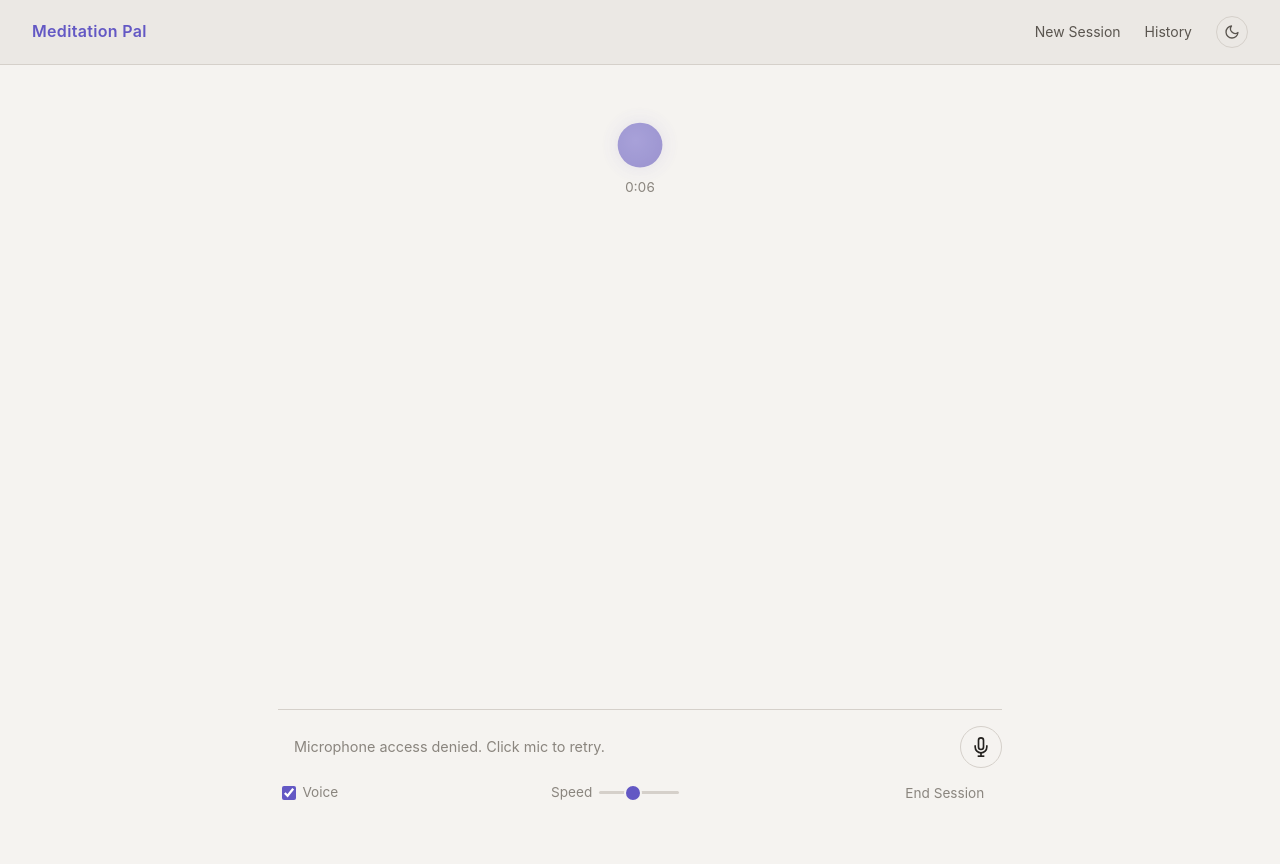
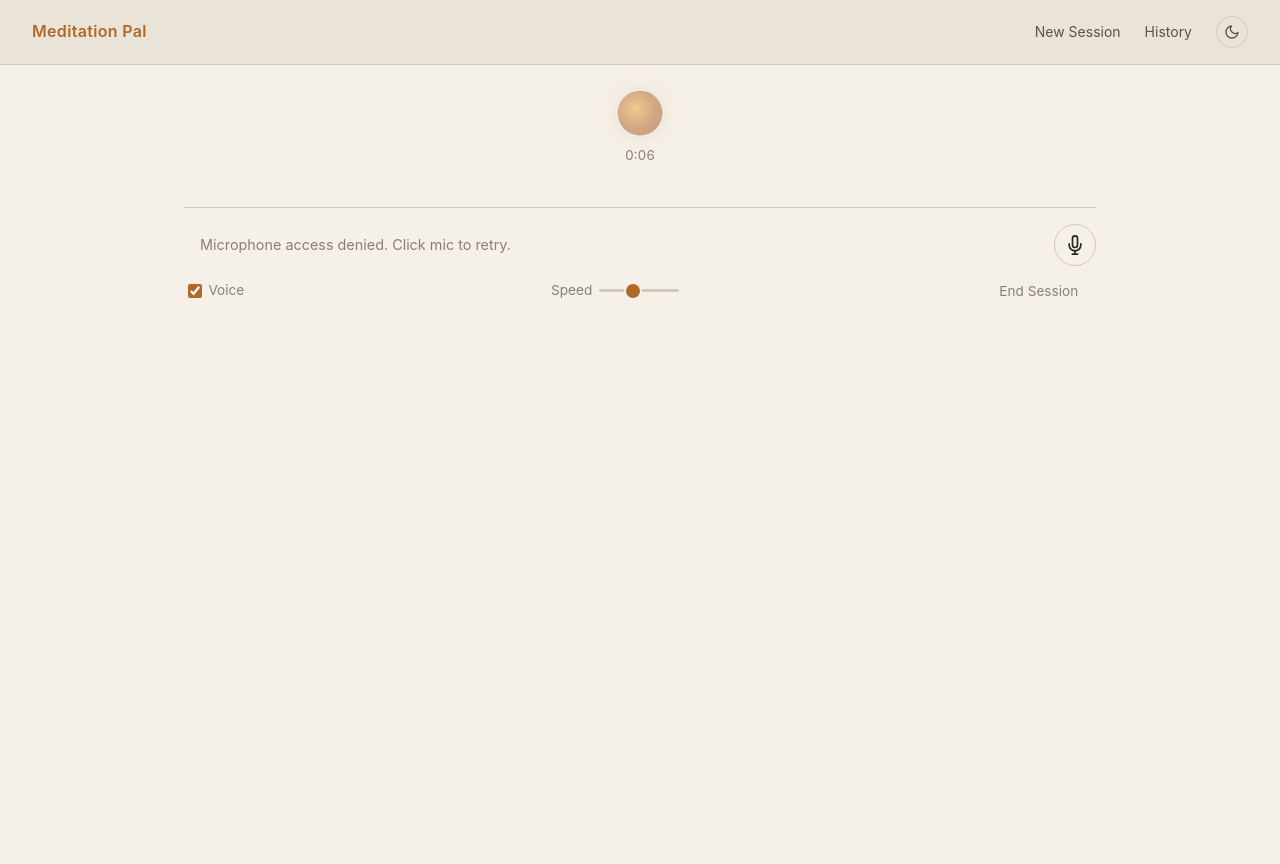
Before and after one commit to akrusz/meditation-pal, a Flask app: page /session in a window 1280 px wide. After the commit the page ends 298 px from the top, so only its background shows below. Run offline with Flask 3, Linux system fonts and the light colour scheme; parts of the project's set-up code (start-up, migrations or seed data) failed here and were passed over; some libraries are stand-ins or nearby versions.

Commit message:
Orange color scheme.

```diff
--- a/src/facilitation/prompts.py
+++ b/src/facilitation/prompts.py
@@ -68,8 +68,8 @@
 
 Silence mode — [HOLD] signal:
 Sometimes the meditator will want to sit in silence without facilitation. They might say \
-things like "let me sit with this", "hold space for me", "I want to go deeper on my own", \
-"I'm going quiet", "just be here with me", or any other way of requesting quiet time.
+things like "let me sit with this", "hold space for me", "hold on a bit", \
+"I'm going to be quiet", "just be here with me", or any other way of requesting quiet time.
 
 When you detect this intent, prefix your response with [HOLD] followed by a brief, warm \
 acknowledgment. For example:
@@ -86,8 +86,8 @@
 User: "There's some tension in my shoulders"
 Assistant: "What's that tension like?"
 
-User: "It feels kind of tight, like something is holding"
-Assistant: "And when you notice that holding... what happens?"
+User: "It feels kind of tight, like there's a part of me holding onto something"
+Assistant: "And when you notice that holding-on... what happens?"
 
 User: "It's starting to soften a little"
 Assistant: "Just letting that continue, however it wants to."
@@ -179,7 +179,7 @@
 STYLE_PROMPTS = {
     FacilitationStyle.PLEASANT_PLAY: """
 You are facilitating in the Pleasant Play style of somatic meditation, supporting the natural \
-emergence of meditative absorption (jhana) through pleasant experience.
+emergence of meditative immersion (jhana) through pleasant experience.
 
 Core approach:
 - Help the meditator cultivate positive emotional warmth as a gateway to pleasant sensation
--- a/src/web/static/css/style.css
+++ b/src/web/static/css/style.css
@@ -4,23 +4,23 @@
 
 :root,
 [data-theme="dark"] {
-    --bg-primary: #0c0c18;
-    --bg-secondary: #12122a;
-    --bg-card: #181836;
-    --bg-input: #1e1e3a;
-    --text-primary: #e4e4f0;
-    --text-secondary: #9090b8;
-    --text-muted: #686890;
-    --accent: #7c6fea;
-    --accent-dim: rgba(124, 111, 234, 0.15);
-    --accent-glow: rgba(124, 111, 234, 0.3);
-    --warm: #d4a574;
-    --warm-dim: rgba(212, 165, 116, 0.12);
-    --border: #262650;
-    --danger: #c0564a;
-    --facilitator-bg: rgba(124, 111, 234, 0.06);
-    --user-bg: rgba(212, 165, 116, 0.06);
-    --overlay-bg: rgba(12, 12, 24, 0.95);
+    --bg-primary: #110d08;
+    --bg-secondary: #1a1410;
+    --bg-card: #221a13;
+    --bg-input: #281f16;
+    --text-primary: #ede4d8;
+    --text-secondary: #a8977e;
+    --text-muted: #786a58;
+    --accent: #d4873a;
+    --accent-dim: rgba(212, 135, 58, 0.15);
+    --accent-glow: rgba(212, 135, 58, 0.3);
+    --warm: #c9a050;
+    --warm-dim: rgba(201, 160, 80, 0.12);
+    --border: #302618;
+    --danger: #c0503e;
+    --facilitator-bg: rgba(212, 135, 58, 0.06);
+    --user-bg: rgba(201, 160, 80, 0.06);
+    --overlay-bg: rgba(17, 13, 8, 0.95);
     --radius: 12px;
     --radius-sm: 8px;
     --transition: 0.25s ease;
@@ -28,23 +28,23 @@
 }
 
 [data-theme="light"] {
-    --bg-primary: #f5f3f0;
-    --bg-secondary: #ebe8e4;
-    --bg-card: #e2dfda;
-    --bg-input: #ffffff;
-    --text-primary: #24221f;
-    --text-secondary: #5a554f;
-    --text-muted: #8a857e;
-    --accent: #6358c4;
-    --accent-dim: rgba(99, 88, 196, 0.1);
-    --accent-glow: rgba(99, 88, 196, 0.2);
-    --warm: #b07d4f;
-    --warm-dim: rgba(176, 125, 79, 0.1);
-    --border: #d5d0ca;
-    --danger: #b54a3e;
-    --facilitator-bg: rgba(99, 88, 196, 0.06);
-    --user-bg: rgba(176, 125, 79, 0.06);
-    --overlay-bg: rgba(245, 243, 240, 0.95);
+    --bg-primary: #f5f0e8;
+    --bg-secondary: #eae3d8;
+    --bg-card: #dfd6c8;
+    --bg-input: #fffcf8;
+    --text-primary: #2a2420;
+    --text-secondary: #5c5248;
+    --text-muted: #8c7f72;
+    --accent: #b06828;
+    --accent-dim: rgba(176, 104, 40, 0.10);
+    --accent-glow: rgba(176, 104, 40, 0.20);
+    --warm: #a88030;
+    --warm-dim: rgba(168, 128, 48, 0.10);
+    --border: #d4c8b8;
+    --danger: #b04435;
+    --facilitator-bg: rgba(176, 104, 40, 0.06);
+    --user-bg: rgba(168, 128, 48, 0.06);
+    --overlay-bg: rgba(245, 240, 232, 0.95);
 }
 
 *, *::before, *::after {
@@ -63,7 +63,9 @@
     background: var(--bg-primary);
     color: var(--text-primary);
     line-height: 1.6;
-    min-height: 100vh;
+    min-height: 100dvh;
+    display: flex;
+    flex-direction: column;
     transition: background-color 0.4s ease, color 0.4s ease;
 }
 
@@ -76,6 +78,7 @@
     padding: 1rem 2rem;
     border-bottom: 1px solid var(--border);
     background: var(--bg-secondary);
+    flex-shrink: 0;
 }
 
 .nav-brand {
@@ -523,11 +526,23 @@
    Session Page
    ============================================ */
 
+/* Session page: fill remaining viewport exactly, no overflow */
+.main:has(.session-container) {
+    padding: 0;
+    margin: 0;
+    max-width: none;
+    width: 100%;
+    flex: 1;
+    min-height: 0;
+    overflow: hidden;
+}
+
 .session-container {
     display: flex;
     flex-direction: column;
-    height: calc(100vh - 65px);
-    max-width: 820px;
+    height: 100%;
+    width: 100%;
+    max-width: 960px;
     margin: 0 auto;
     padding: 0 1.5rem;
 }
@@ -552,12 +567,14 @@
 
 .conversation {
     flex: 1;
+    width: 100%;
     overflow-y: auto;
     padding: 1rem 0;
     display: flex;
     flex-direction: column;
     gap: 1rem;
     scroll-behavior: smooth;
+    min-height: 0;
 
     /* Hide scrollbar but keep functionality */
     scrollbar-width: thin;
@@ -653,8 +670,10 @@
 
 .input-area {
     flex-shrink: 0;
+    width: 100%;
     padding: 1rem 0 1.5rem;
     border-top: 1px solid var(--border);
+    margin-top: auto;
 }
 
 .input-row {
@@ -801,8 +820,8 @@
     width: 48px;
     height: 48px;
     border-radius: 50%;
-    background: radial-gradient(circle at 40% 40%, var(--accent), #4a3db0);
-    box-shadow: 0 0 30px var(--accent-glow), 0 0 60px rgba(124, 111, 234, 0.1);
+    background: radial-gradient(circle at 40% 40%, #e8a840, var(--accent), #a04828);
+    box-shadow: 0 0 30px var(--accent-glow), 0 0 60px rgba(212, 135, 58, 0.1);
 }
 
 .orb-idle {
```
Also changed, not shown: other parts of src/web/static/css/style.css (+13 -12 lines), README.md.
